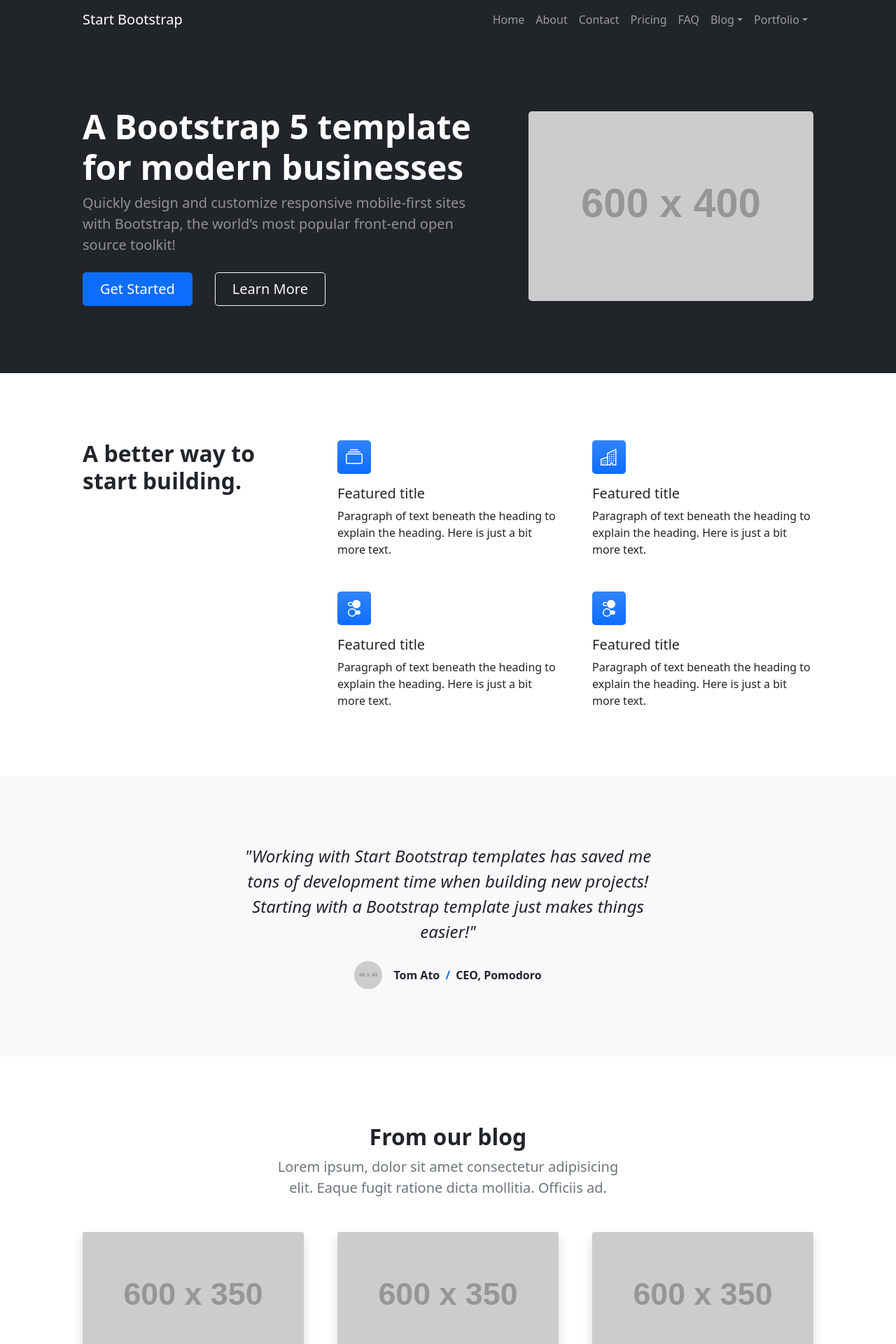
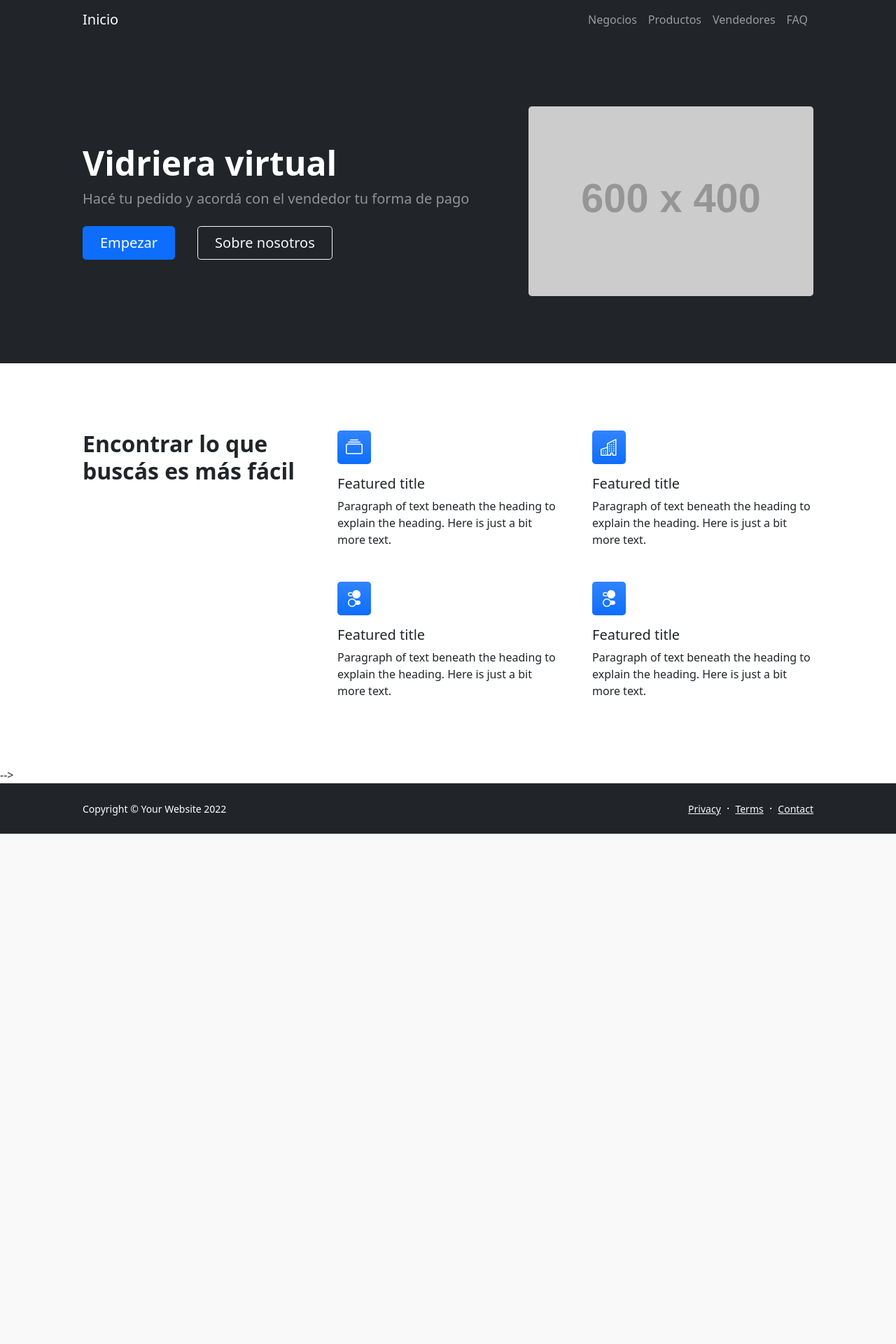
Before and after one commit to ckalvaro/proyecto_coder, a Django app: page /AppNegocio/ in a window 1280 px wide. Shown: the top 1920 px of the page at 70% size. After the commit the page ends 1191 px from the top, so only its background shows below. Run offline with Django 4.2, Linux system fonts and the light colour scheme; grey boxes labelled with a size stand in for pictures from a placeholder-image service; some libraries are stand-ins or nearby versions.

Commit message:
Comento código no usado por ahora

```diff
--- a/AppNegocio/templates/AppNegocio/padre.html
+++ b/AppNegocio/templates/AppNegocio/padre.html
@@ -19,16 +19,15 @@
             <!-- Navigation-->
             <nav class="navbar navbar-expand-lg navbar-dark bg-dark">
                 <div class="container px-5">
-                    <a class="navbar-brand" href="index.html">Start Bootstrap</a>
+                    <a class="navbar-brand" href="">Inicio</a>
                     <button class="navbar-toggler" type="button" data-bs-toggle="collapse" data-bs-target="#navbarSupportedContent" aria-controls="navbarSupportedContent" aria-expanded="false" aria-label="Toggle navigation"><span class="navbar-toggler-icon"></span></button>
                     <div class="collapse navbar-collapse" id="navbarSupportedContent">
                         <ul class="navbar-nav ms-auto mb-2 mb-lg-0">
-                            <li class="nav-item"><a class="nav-link" href="index.html">Home</a></li>
-                            <li class="nav-item"><a class="nav-link" href="about.html">About</a></li>
-                            <li class="nav-item"><a class="nav-link" href="contact.html">Contact</a></li>
-                            <li class="nav-item"><a class="nav-link" href="pricing.html">Pricing</a></li>
-                            <li class="nav-item"><a class="nav-link" href="faq.html">FAQ</a></li>
-                            <li class="nav-item dropdown">
+                            <li class="nav-item"><a class="nav-link" href="">Negocios</a></li>
+                            <li class="nav-item"><a class="nav-link" href="">Productos</a></li>
+                            <li class="nav-item"><a class="nav-link" href="">Vendedores</a></li>
+                            <li class="nav-item"><a class="nav-link" href="">FAQ</a></li>
+                            <!-- <li class="nav-item dropdown">
                                 <a class="nav-link dropdown-toggle" id="navbarDropdownBlog" href="#" role="button" data-bs-toggle="dropdown" aria-expanded="false">Blog</a>
                                 <ul class="dropdown-menu dropdown-menu-end" aria-labelledby="navbarDropdownBlog">
                                     <li><a class="dropdown-item" href="blog-home.html">Blog Home</a></li>
@@ -41,7 +40,7 @@
                                     <li><a class="dropdown-item" href="portfolio-overview.html">Portfolio Overview</a></li>
                                     <li><a class="dropdown-item" href="portfolio-item.html">Portfolio Item</a></li>
                                 </ul>
-                            </li>
+                            </li> -->
                         </ul>
                     </div>
                 </div>
@@ -53,12 +52,12 @@
                         <div class="col-lg-8 col-xl-7 col-xxl-6">
                             <div class="my-5 text-center text-xl-start">
                                 {% block contenidoQueCambia %}
-                                <h1 class="display-5 fw-bolder text-white mb-2">A Bootstrap 5 template for modern businesses</h1>
+                                <h1 class="display-5 fw-bolder text-white mb-2">Vidriera virtual</h1>
                                 {% endblock %}
-                                <p class="lead fw-normal text-white-50 mb-4">Quickly design and customize responsive mobile-first sites with Bootstrap, the world’s most popular front-end open source toolkit!</p>
+                                <p class="lead fw-normal text-white-50 mb-4">Hacé tu pedido y acordá con el vendedor tu forma de pago</p>
                                 <div class="d-grid gap-3 d-sm-flex justify-content-sm-center justify-content-xl-start">
-                                    <a class="btn btn-primary btn-lg px-4 me-sm-3" href="#features">Get Started</a>
-                                    <a class="btn btn-outline-light btn-lg px-4" href="#!">Learn More</a>
+                                    <a class="btn btn-primary btn-lg px-4 me-sm-3" href="#features">Empezar</a>
+                                    <a class="btn btn-outline-light btn-lg px-4" href="#!">Sobre nosotros</a>
                                 </div>
                             </div>
                         </div>
@@ -70,7 +69,7 @@
             <section class="py-5" id="features">
                 <div class="container px-5 my-5">
                     <div class="row gx-5">
-                        <div class="col-lg-4 mb-5 mb-lg-0"><h2 class="fw-bolder mb-0">A better way to start building.</h2></div>
+                        <div class="col-lg-4 mb-5 mb-lg-0"><h2 class="fw-bolder mb-0">Encontrar lo que buscás es más fácil</h2></div>
                         <div class="col-lg-8">
                             <div class="row gx-5 row-cols-1 row-cols-md-2">
                                 <div class="col mb-5 h-100">
@@ -99,7 +98,7 @@
                 </div>
             </section>
             <!-- Testimonial section-->
-            <div class="py-5 bg-light">
+            <!-- <div class="py-5 bg-light">
                 <div class="container px-5 my-5">
                     <div class="row gx-5 justify-content-center">
                         <div class="col-lg-10 col-xl-7">
@@ -117,9 +116,9 @@
                         </div>
                     </div>
                 </div>
-            </div>
+            </div> -->
             <!-- Blog preview section-->
-            <section class="py-5">
+            <!-- <section class="py-5">
                 <div class="container px-5 my-5">
                     <div class="row gx-5 justify-content-center">
                         <div class="col-lg-8 col-xl-6">
@@ -195,7 +194,7 @@
                         </div>
                     </div>
                     <!-- Call to action-->
-                    <aside class="bg-primary bg-gradient rounded-3 p-4 p-sm-5 mt-5">
+                    <!-- <aside class="bg-primary bg-gradient rounded-3 p-4 p-sm-5 mt-5">
                         <div class="d-flex align-items-center justify-content-between flex-column flex-xl-row text-center text-xl-start">
                             <div class="mb-4 mb-xl-0">
                                 <div class="fs-3 fw-bold text-white">New products, delivered to you.</div>
@@ -211,7 +210,7 @@
                         </div>
                     </aside>
                 </div>
-            </section>
+            </section> --> -->
         </main>
         <!-- Footer-->
         <footer class="bg-dark py-4 mt-auto">
```
